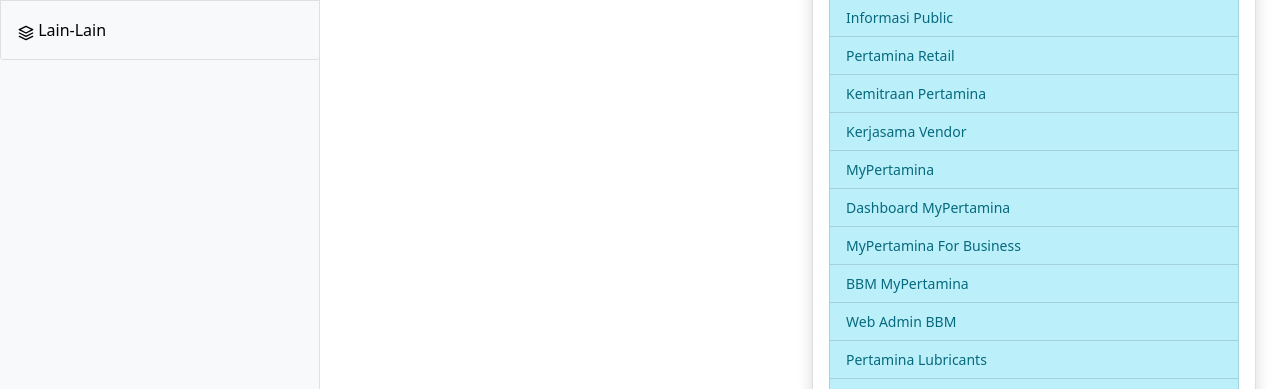
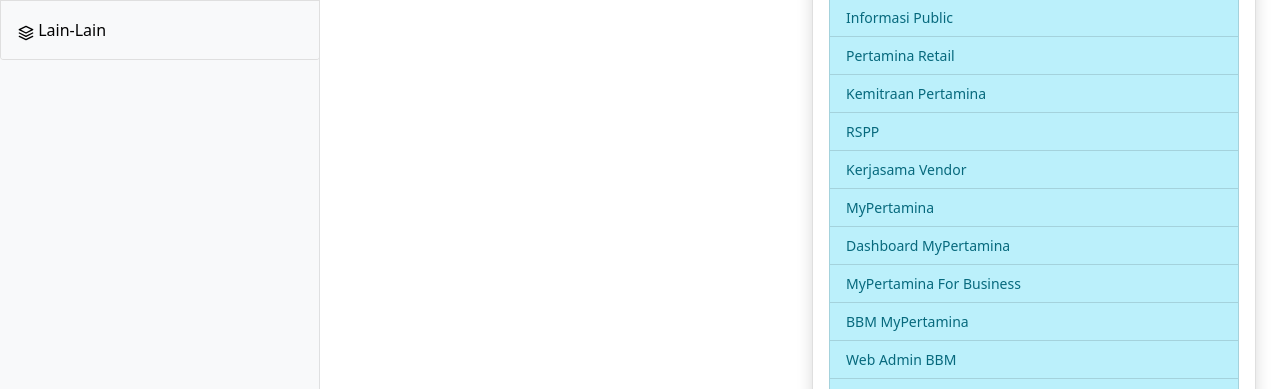
Before and after one commit to gunawanzakiahhalim/ci4login, a CodeIgniter 4 app: the page made by app/Views/info/index.php in a window 1280 px wide. Shown: the part 478-867 px from the top of the page. Run offline with PHP 8.4 and a stand-in for CodeIgniter, Linux system fonts and the light colour scheme; the template is opened without the code that fills it, so the values that code supplies are empty; some libraries are stand-ins or nearby versions.

Commit message:
modified info index.php

```diff
--- a/app/Views/info/index.php
+++ b/app/Views/info/index.php
@@ -92,6 +92,7 @@
                         <a href="https://www.pertamina.com/id/alamat-pusat-informasi-publik-pertamina" target="_blank" class="list-group-item list-group-item-action list-group-item-info">Informasi Public</a>
                         <a href="https://pertaminaretail.com/" target="_blank" class="list-group-item list-group-item-action list-group-item-info">Pertamina Retail</a>
                         <a href="https://kemitraan.pertamina.com/" target="_blank" class="list-group-item list-group-item-action list-group-item-info">Kemitraan Pertamina</a>
+                        <a href="http://rspp.co.id/" target="_blank" class="list-group-item list-group-item-action list-group-item-info">RSPP</a>
                         <a href="https://i-p2p.pertamina.com/" target="_blank" class="list-group-item list-group-item-action list-group-item-info">Kerjasama Vendor</a>
                         <a href="https://mypertamina.id/" target="_blank" class="list-group-item list-group-item-action list-group-item-info">MyPertamina</a>
                         <a href="https://dashboard.my-pertamina.id/login" target="_blank" class="list-group-item list-group-item-action list-group-item-info">Dashboard MyPertamina</a>
```
